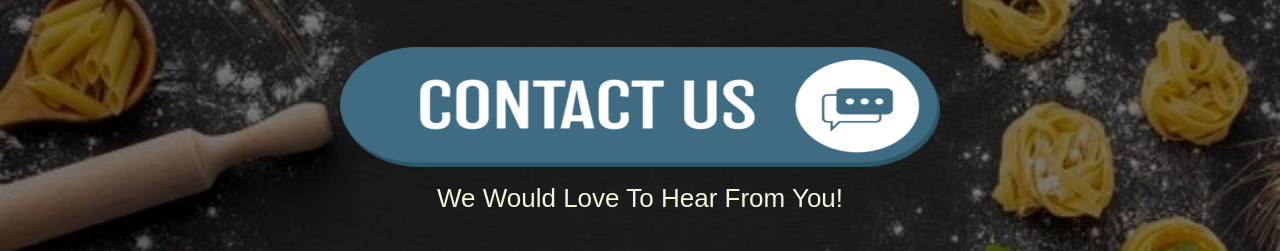
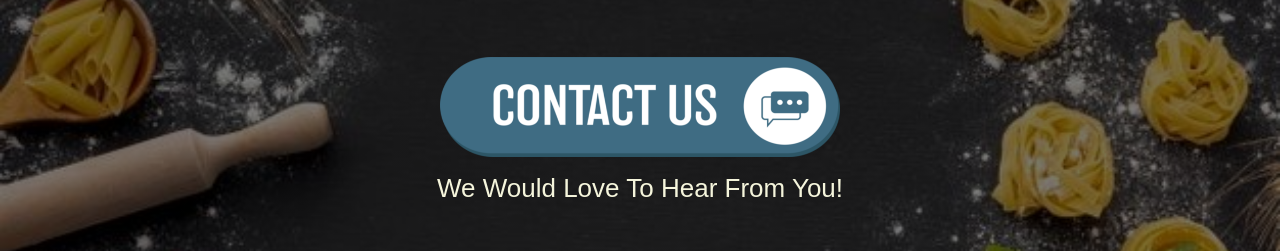
Before and after one commit to OmerBentzi/La-Pasta-Website.github.io, a plain HTML site: page contactus.html in a window 1280 px wide. Shown: the part 93-344 px from the top of the page. Drawn offline with nearby package versions, Linux system fonts and the light colour scheme; a web font is replaced by a local one.

Commit message:
contact us

```diff
--- a/contactus.html
+++ b/contactus.html
@@ -105,7 +105,7 @@
     <section class="contact">
       <div class="content">
 
-        <h2><img src="./images/contact-us-buttons.webp"style="width:600px; height:120px;"></h2>
+        <h2><img src="./images/contact-us-buttons.webp"style="width: 400px; height:100px;"></h2>
         <p>We Would Love To Hear From You!</p>
 
       </div>
```
